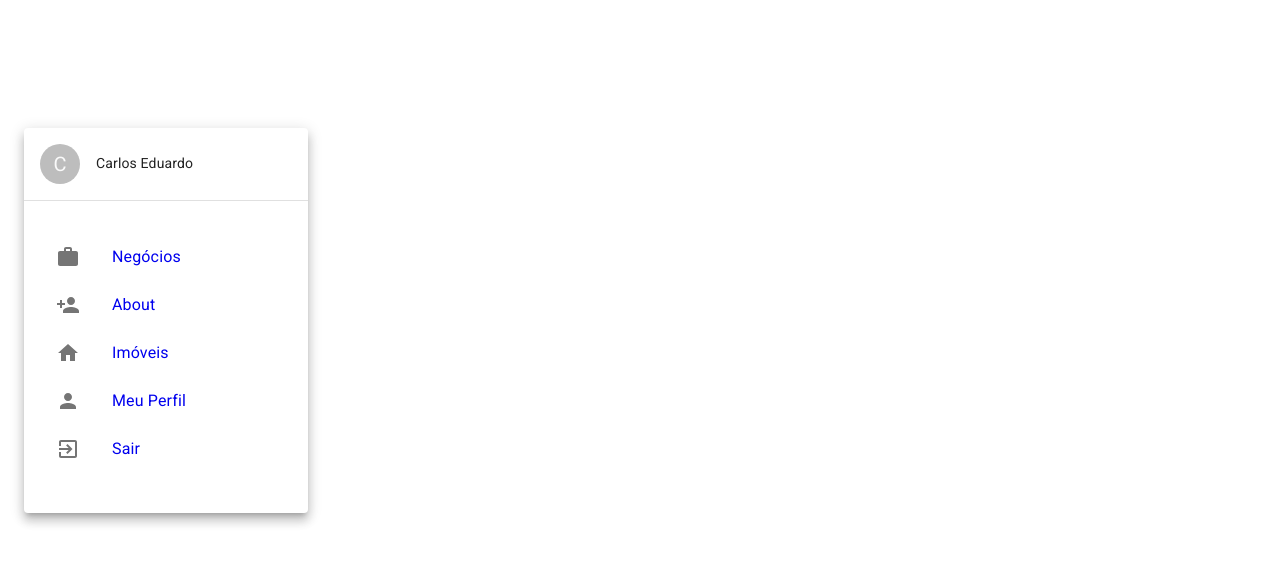
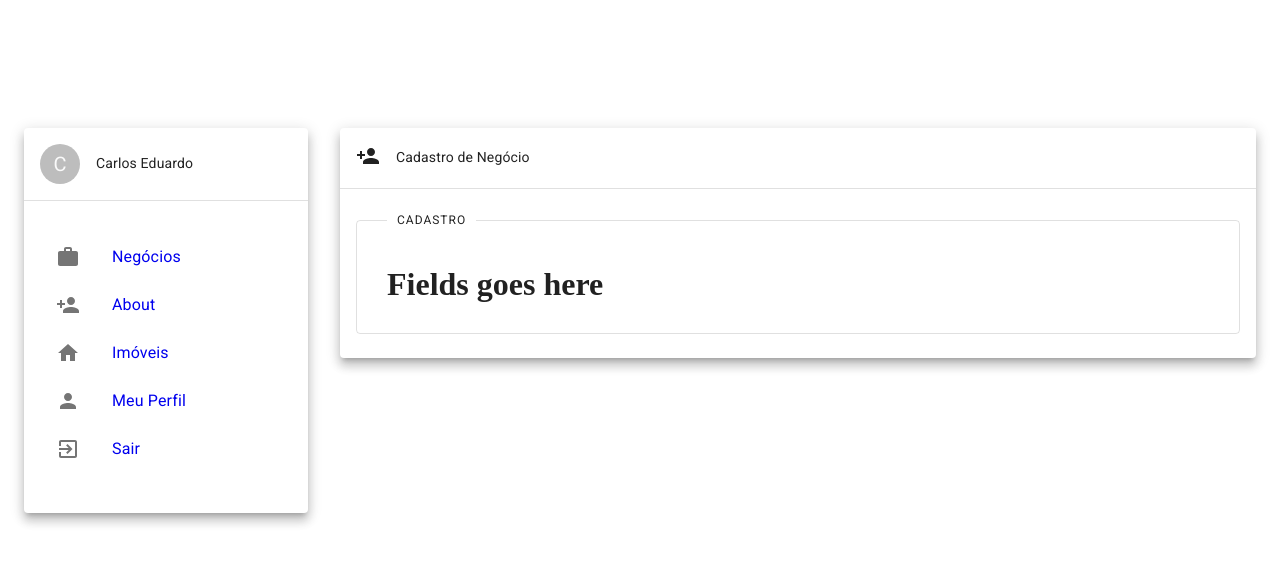
Before and after one commit to willianlemes/easyimoveis-front, a React (Create React App) app: page /negocios in a window 1280 px wide. Shown: the top 564 px of the page. Built offline with nearby package versions, Linux system fonts and the light colour scheme; the HTML template or start-up script is replaced by a standard one.

Commit message:
Ajusta rotas para Negocios, Pessoas e Imóveis

```diff
--- a/src/routes/index.tsx
+++ b/src/routes/index.tsx
@@ -1,15 +1,15 @@
 import React from 'react';
 import { Switch, Route } from 'react-router-dom';
 
-import Home from '../pages/Home';
-import About from '../pages/About';
-import Immobile from '../pages/Immobile';
+import Business from '../pages/Business';
+import People from '../pages/People';
+import Properties from '../pages/Properties';
 
 const Routes: React.FC = () => (
   <Switch>
-    <Route path="/" exact component={Home} />
-    <Route path="/about" component={About} />
-    <Route path="/immobile" component={Immobile} />
+    <Route path="/negocios" exact component={Business} />
+    <Route path="/pessoas" exact component={People} />
+    <Route path="/propriedades" exact component={Properties} />
   </Switch>
 );
 
```
